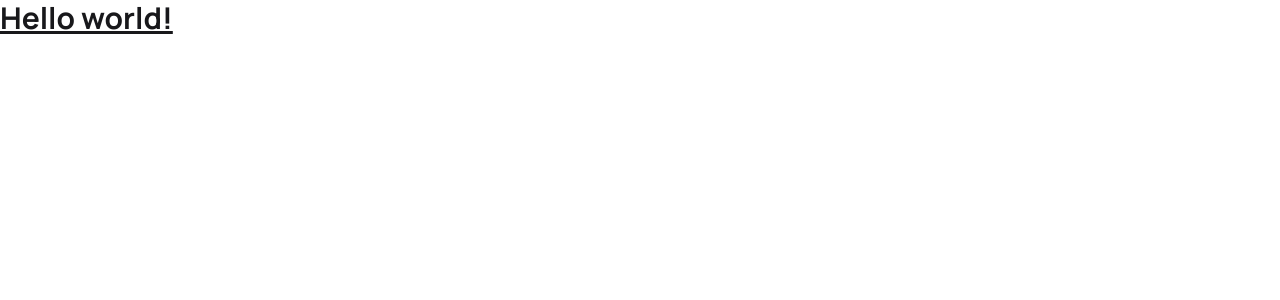
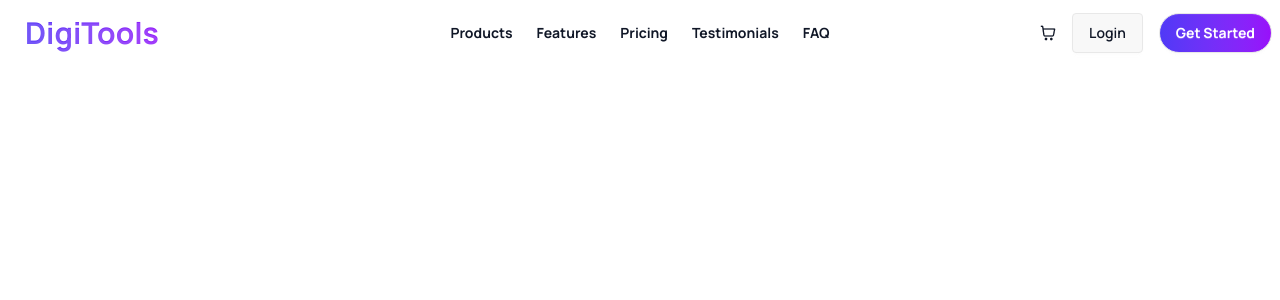
Before and after one commit to Juadul-Ahmed/Digi-tools, a React (Vite) app: page / in a window 1280 px wide. Shown: the top 300 px of the page. Built offline with nearby package versions, Linux system fonts and the light colour scheme.

Commit message:
nav-bar-added

```diff
--- a/src/App.jsx
+++ b/src/App.jsx
@@ -1,11 +1,11 @@
+import NavBar from "./Components/NavBar"
+
 function App() {
 
 
   return (
     <>
-    <h1 class="text-3xl font-bold underline">
-    Hello world!
-  </h1>
+   <NavBar/>
     </>
   )
 }
--- a/src/Components/NavBar.jsx
+++ b/src/Components/NavBar.jsx
@@ -0,0 +1,59 @@
+import React from 'react';
+
+const NavBar = () => {
+  return (
+    <div className='container mx-auto'>
+   <div className="navbar bg-base-100">
+  <div className="navbar-start font-bold">
+    <div className="dropdown">
+      <div tabIndex={0} role="button" className="btn btn-ghost lg:hidden">
+        <svg xmlns="http://www.w3.org/2000/svg" className="h-5 w-5" fill="none" viewBox="0 0 24 24" stroke="currentColor"> <path strokeLinecap="round" strokeLinejoin="round" strokeWidth="2" d="M4 6h16M4 12h8m-8 6h16" /> </svg>
+      </div>
+      <ul
+        tabIndex="-1"
+        className="menu menu-sm dropdown-content bg-base-100 rounded-box z-1 mt-3 w-52 p-2 shadow">
+        <li><a>Products</a></li>
+        {/* <li>
+          <a>Parent</a>
+          <ul className="p-2">
+            <li><a>Submenu 1</a></li>
+            <li><a>Submenu 2</a></li>
+          </ul>
+        </li> */}
+        <li><a>Features</a></li>
+        <li><a>Pricing</a></li>
+        <li><a>Testimonials</a></li>
+        <li><a>FAQ</a></li>
+      </ul>
+    </div>
+    <a className="btn btn-ghost text-3xl font-bold bg-gradient-to-r from-indigo-600 to-purple-600 bg-clip-text text-transparent">DigiTools</a>
+  </div>
+  <div className="navbar-center hidden lg:flex">
+    <ul className="menu menu-horizontal px-1 font-bold text-[#101727]">
+      <li><a>Products</a></li>
+      {/* <li>
+        <details>
+          <summary>Parent</summary>
+          <ul className="p-2 bg-base-100 w-40 z-1">
+            <li><a>Submenu 1</a></li>
+            <li><a>Submenu 2</a></li>
+          </ul>
+        </details>
+      </li> */}
+        <li><a>Features</a></li>
+        <li><a>Pricing</a></li>
+        <li><a>Testimonials</a></li>
+        <li><a>FAQ</a></li>
+    </ul>
+  </div>
+  <div className="navbar-end">
+    <a className='mr-4' href="#"><img src="/shopping-cart.png" alt="" /></a>
+    <a className="btn mr-4 text-[#101727]">Login</a>
+    <a className="btn bg-gradient-to-r from-indigo-600 to-purple-600 text-white font-bold rounded-full">Get Started</a>
+  </div>
+</div>
+</div>
+  );
+};
+
+export default NavBar;
```
Also changed, not shown: public/shopping-cart.png (added).
